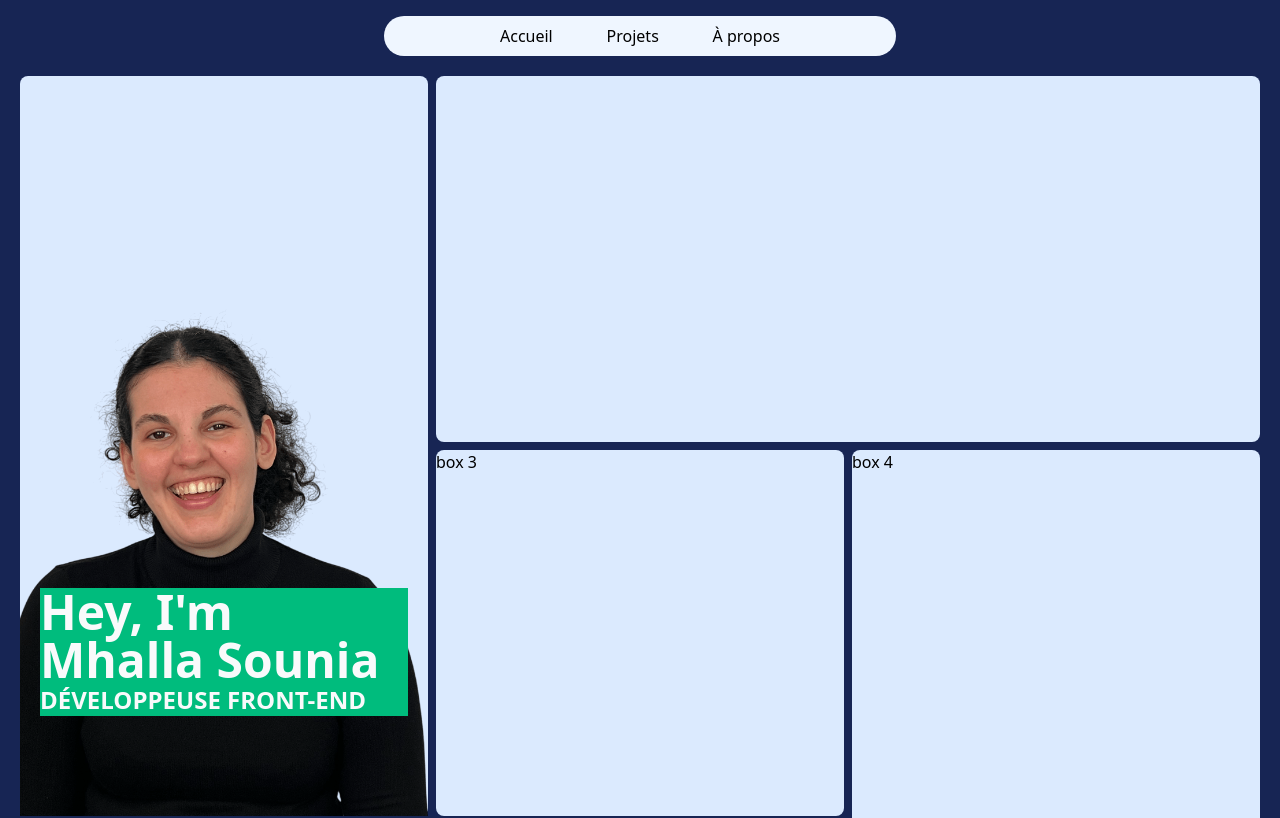
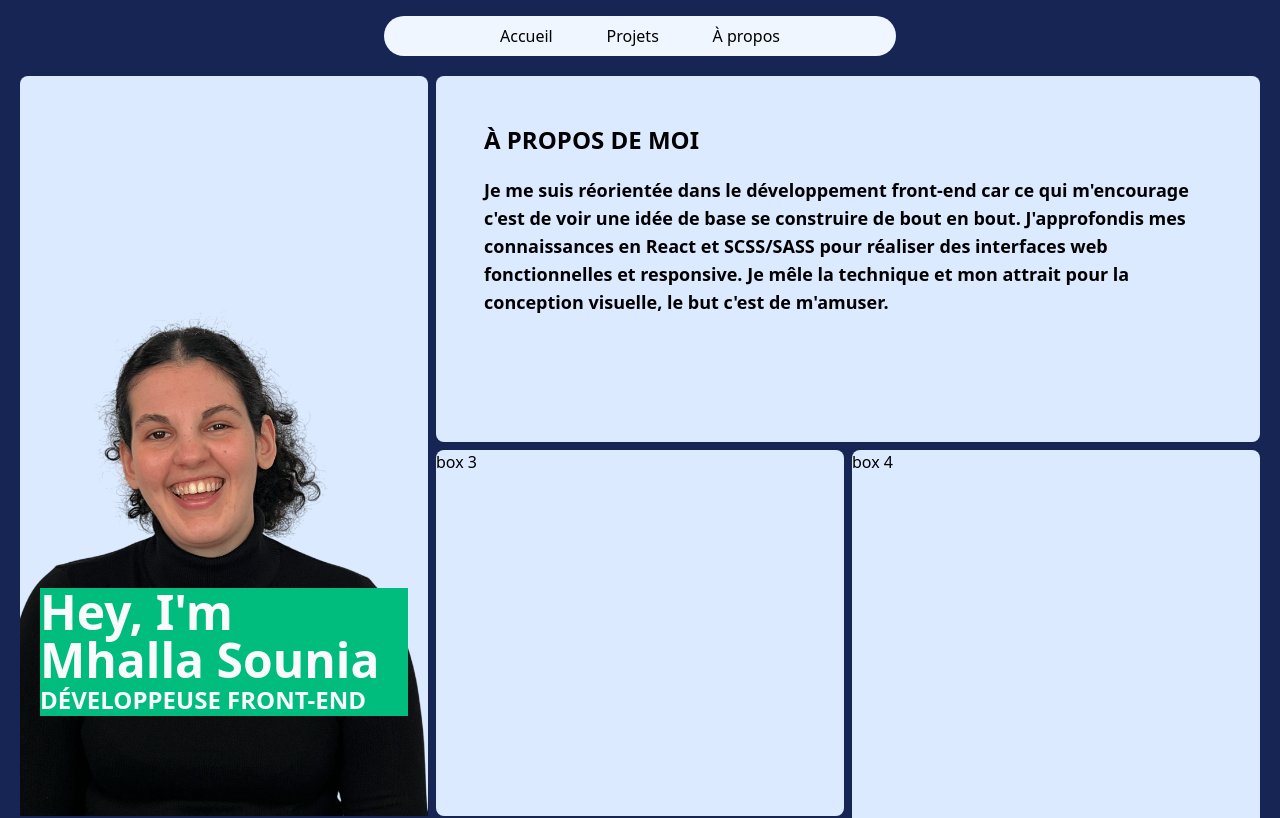
Before and after one commit to vickyfrosties/Portfolio, a React (Vite) app: page / in a window 1280 px wide. Shown: the top 818 px of the page. Built offline with nearby package versions, Linux system fonts and the light colour scheme.

Commit message:
feat: add content to About section

```diff
--- a/src/components/MainLayout.jsx
+++ b/src/components/MainLayout.jsx
@@ -1,8 +1,8 @@
 const MainLayout = () => {
   return (
     <>
-      <section className="min-h-lvh grid grid-cols-3 grid-rows-3 p-5 gap-2 w-full">
-        <div className="bg-blue-100 grid row-span-2 rounded-lg">
+      <section className="min-h-lvh grid grid-cols-3 grid-rows-3 p-5 gap-2 w-full lg:">
+        <div className="bg-blue-100 row-span-2 rounded-lg">
           <div className="rounded-lg h-full relative">
             <div className="absolute z-1 bottom-25 bg-emerald-500 ml-5 mr-5">
               <h1 className="text-5xl font-black text-gray-50">
@@ -16,13 +16,26 @@ const MainLayout = () => {
             <div className="h-185 w-full z-0">
               <img
                 className="w-full h-full object-cover"
-                src="/public/assets/Portrait.png"
+                src="/assets/Portrait.png"
                 alt="Portrait of myself"
               />
             </div>
           </div>
         </div>
-        <div className="bg-blue-100 grid col-span-2 rounded-lg"></div>
+
+        <div className="bg-blue-100 col-span-2 rounded-lg p-12">
+          <div>
+            <h3 className="text-2xl font-bold">À PROPOS DE MOI</h3>
+            <p className="text-lg mt-5 font-semibold">
+              Je me suis réorientée dans le développement front-end car ce qui
+              m'encourage c'est de voir une idée de base se construire de bout
+              en bout. J'approfondis mes connaissances en React et SCSS/SASS
+              pour réaliser des interfaces web fonctionnelles et responsive. Je
+              mêle la technique et mon attrait pour la conception visuelle, le
+              but c'est de m'amuser.
+            </p>
+          </div>
+        </div>
         <div className="bg-blue-100 grid rounded-lg">box 3</div>
         <div className="bg-blue-100 grid row-span-2 rounded-lg">box 4</div>
         <div className="bg-blue-100 grid col-span-2 rounded-lg">box 5</div>
```
